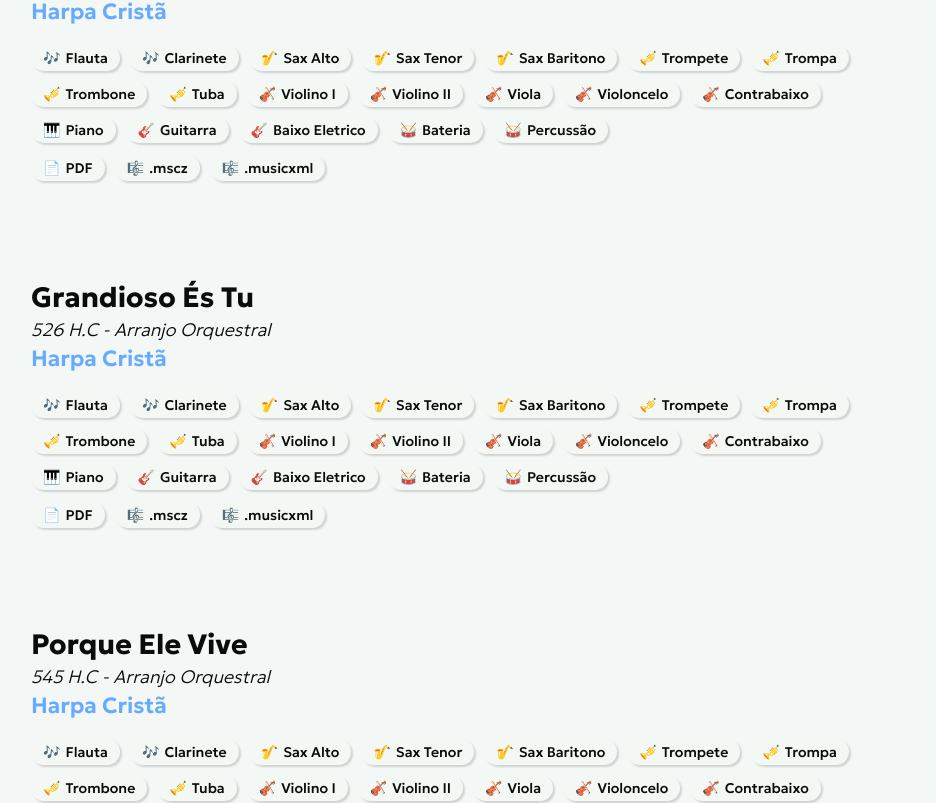
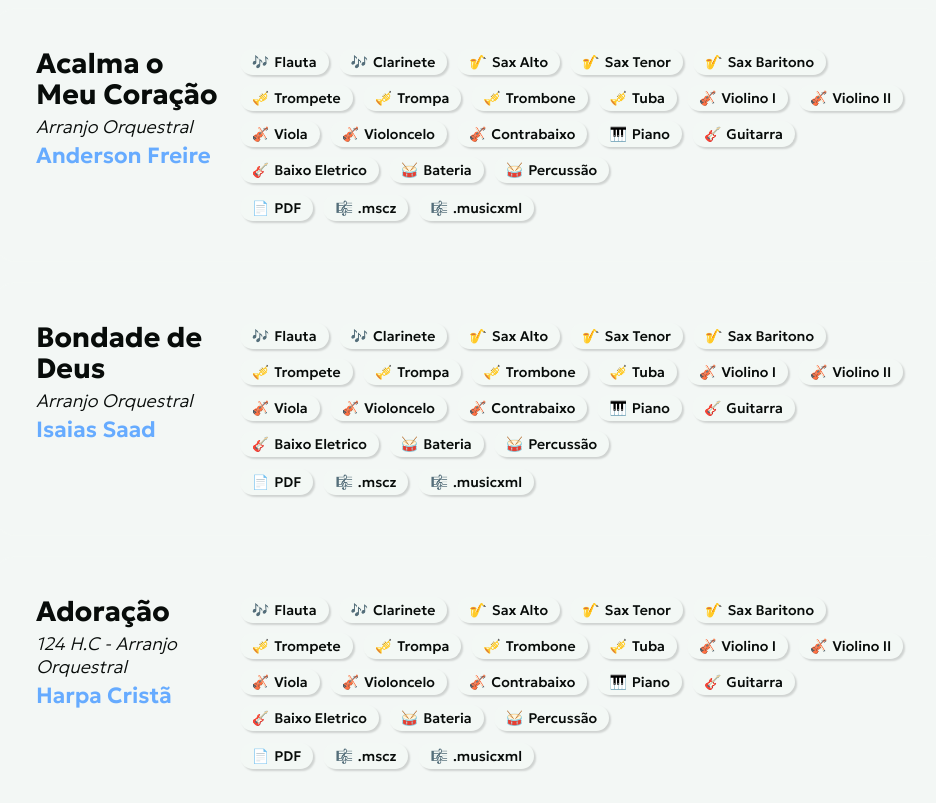
Before and after one commit to luuuuuqui/arranjador, a Vue app: page /arrangements in a window 1280 px wide. Shown: the part 1638-2441 px from the top of the page, without its empty margins (170-1106 px from the left). Built offline with nearby package versions, Linux system fonts and the light colour scheme.

Commit message:
fix(styles): corrige estilos em ArrangementsListItem e ArrangementsView

```diff
--- a/src/components/ArrangementsListItem.vue
+++ b/src/components/ArrangementsListItem.vue
@@ -1,6 +1,6 @@
 <template>
-  <a class="arrangementItem" :href="arrangement.href" draggable="false" @dragstart.prevent>
-    <div class="arrangementContent">
+  <div class="arrangementItem">
+    <a class="arrangementContent" :href="arrangement.href" draggable="false" @dragstart.prevent>
       <div class="arrangementTitles">
         <div class="arrangementTitle">{{ arrangement.title }}</div>
         <div class="arrangementsSubtitle">{{ arrangement.subtitle }}</div>
@@ -28,8 +28,8 @@
           </ArrangementPill>
         </div>
       </div>
+    </a>
   </div>
-  </a>
 </template>
 
 <script>
@@ -50,15 +50,24 @@
 </script>
 
 <style scoped>
+* {
+  border: 0;
+}
+
 .arrangementItem {
   --padding: 40px;
 
   margin: 0;
   padding: 0;
   border: 0;
+  width: min(950px, 100%);
 
+  .arrangementContent {
     display: flex;
-  width: min(960px, 100%);
+    width: 100%;
+    gap: 20px;
+    min-width: 0;
+    padding: var(--padding);
     background-color: var(--surface);
     border: 1px solid var(--border-subtle);
     border-radius: 20px;
@@ -78,14 +87,6 @@
       transform: translateY(-1px);
       box-shadow: 0 8px 22px var(--shadow);
     }
-
-  .arrangementContent {
-    display: flex;
-    flex-direction: column;
-    width: 100%;
-    gap: 20px;
-    min-width: 0;
-    padding: var(--padding);
   }
 
   .arrangementTitles {
@@ -94,6 +95,7 @@
     text-align: left;
     gap: 4px;
     min-width: 0;
+    width: 240px;
     color: var(--text);
   }
 
--- a/src/views/ArrangementsView.vue
+++ b/src/views/ArrangementsView.vue
@@ -2,11 +2,21 @@
   <div class="arrangementsView">
     <Hero title="Arranjos" description="Nesta página você poderá encontrar todos os arranjos disponiveis para compra." />
     <div class="arrangementsViewList">
-      <ArrangementsListItem
-        v-for="arrangement in arrangements"
-        :key="arrangement.id"
-        :arrangement="arrangement"
-      />
+      <div class="arrangementsColumn">
+        <ArrangementsListItem
+          v-for="arrangement in leftColumnArrangements"
+          :key="arrangement.id"
+          :arrangement="arrangement"
+        />
+      </div>
+
+      <div class="arrangementsColumn">
+        <ArrangementsListItem
+          v-for="arrangement in rightColumnArrangements"
+          :key="arrangement.id"
+          :arrangement="arrangement"
+        />
+      </div>
     </div>
   </div>
 </template>
@@ -26,20 +36,52 @@
     return {
       arrangements: arrangementsData
     };
+  },
+  computed: {
+    leftColumnArrangements() {
+      return this.arrangements.filter((_, index) => index % 2 === 0);
+    },
+    rightColumnArrangements() {
+      return this.arrangements.filter((_, index) => index % 2 !== 0);
+    }
   }
 };
 </script>
 
 <style scoped>
 .arrangementsView {
+  margin: 0;
+  border: 0;
+  padding: 0;
+
   .arrangementsViewList {
     display: flex;
-    flex-wrap: wrap;
-    justify-content: center;
-    gap: 20px 0;
+    align-items: flex-start;
+    gap: 20px;
     margin: auto;
     padding: 40px 0;
-    max-width: 1080px;
+    max-width: 1920px;
+  }
+
+  .arrangementsColumn {
+    display: flex;
+    flex-direction: column;
+    gap: 20px;
+    flex: 1;
+    min-width: 0;
+  }
+
+  @media (max-width: 1680px) {
+    .arrangementsViewList {
+      flex-direction: column;
+      align-items: center;
+      padding: 24px 0;
+    }
+
+    .arrangementsColumn {
+      width: 100%;
+      align-items: center;
+    }
   }
 }
 </style>
```
Lines whose indentation alone changed are shown as unchanged.
